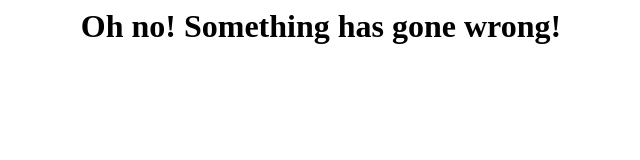
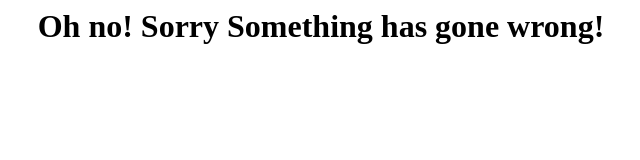
Before and after one commit to pallavigithubaccount/static-website-S3, a plain HTML site: page error.html in a window 1280 px wide. Shown: the whole page, without its empty margins (319-959 px from the left). Drawn offline with Linux system fonts and the light colour scheme.

Commit message:
Update error.html

```diff
--- a/error.html
+++ b/error.html
@@ -3,6 +3,7 @@
 		<title> Cloud Mento </title>
 	</head>
 	<body>
-		<center><h1> Oh no! Something has gone wrong! </h1><center>
+		<center><h1> Oh no! Sorry Something has gone wrong! </h1><center>
+
 		</body>
 </html>
```
